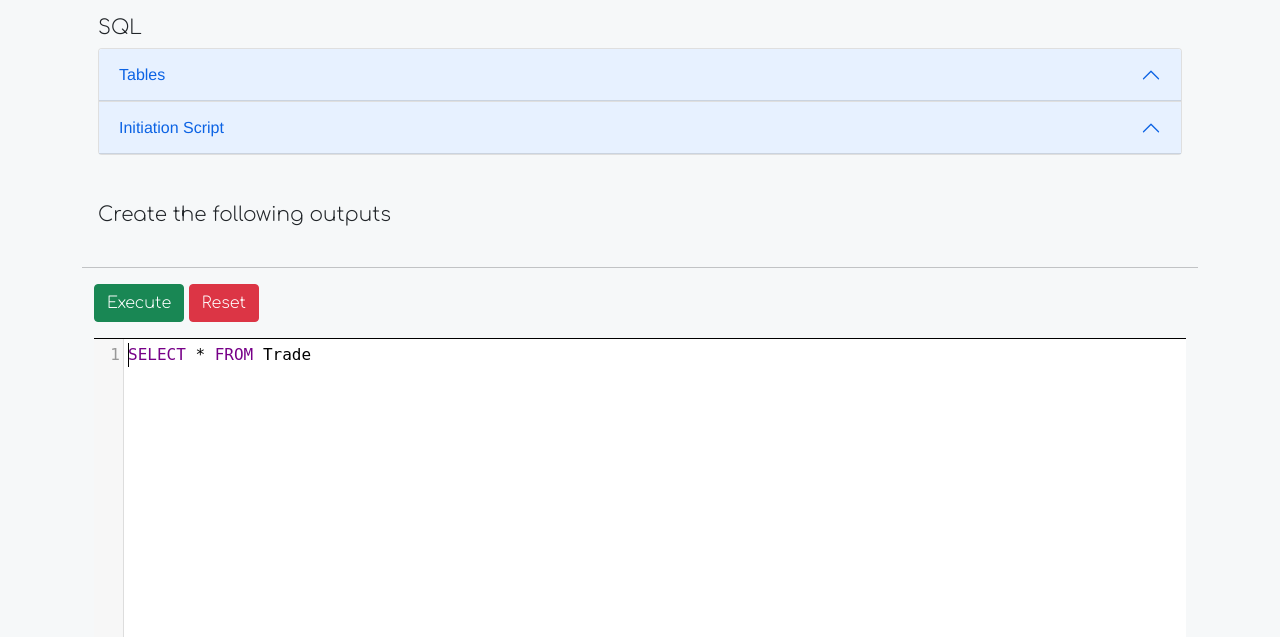
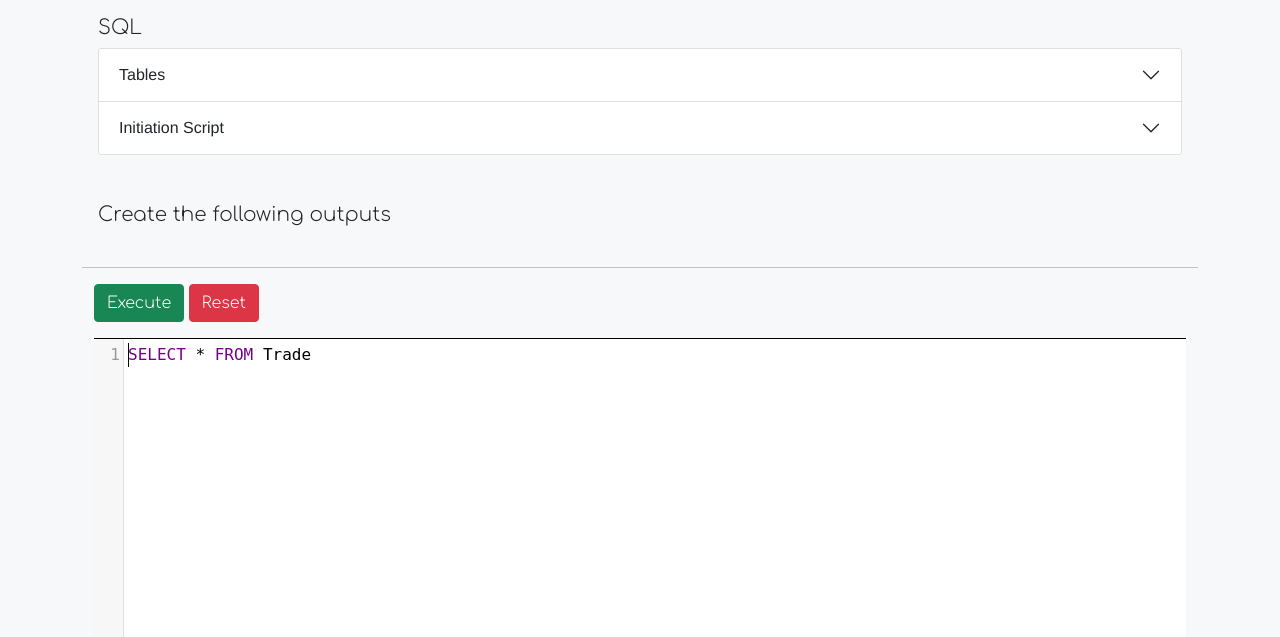
Before and after one commit to euanacampbell/sqlite-editor, a Flask app: template templates/interview.html in a window 1280 px wide. Shown: the top 637 px of the page. Run offline with Flask 2, Linux system fonts and the light colour scheme; the template is opened without the code that fills it, so the values that code supplies are empty; some libraries are stand-ins or nearby versions; some web fonts are replaced.

Commit message:
accordion fix

```diff
--- a/assets/datasets/questions.py
+++ b/assets/datasets/questions.py
@@ -31,6 +31,23 @@ LEFT JOIN firm f ON f.id=i.firmid
 LEFT JOIN trade t ON t.investmentid=i.id
 GROUP BY f.id,
 	   f.firmname"""
+    },
+    'Q4': {
+        'question': 'Produce a list of all unique investor names that are advised by Herbert Johanssen (C00004)',
+        'query': """SELECT DISTINCT c.fullname
+FROM investment i
+LEFT JOIN contact c ON c.id=i.investorid
+LEFT JOIN contact a ON a.id=i.adviserid
+WHERE i.adviserid='C00004'
+"""
+    },
+    'Q5': {
+        'question': 'Calculate how much each investor has spent',
+        'query': """SELECT c.id, SUM(t.shares*t.price) [Cost]
+FROM Trade t
+LEFT JOIN investment i ON i.id=t.investmentid
+LEFT JOIN contact c ON c.id=i.investorid
+GROUP BY c.id"""
     }
 }
 
--- a/templates/interview.html
+++ b/templates/interview.html
@@ -58,7 +58,7 @@
             <div class="accordion mb-5" id="accordionTable">
               <div class="accordion-item">
                 <h2 class="accordion-header" id="headingOne">
-                  <button class="accordion-button" type="button" data-bs-toggle="collapse" data-bs-target="#collapseOne" aria-expanded="true" aria-controls="collapseOne">
+                  <button class="accordion-button collapsed" type="button" data-bs-toggle="collapse" data-bs-target="#collapseOne" aria-expanded="false" aria-controls="collapseOne">
                     Tables
                   </button>
                 </h2>
@@ -83,7 +83,7 @@
               </div>
               <div class="accordion-item">
                 <h2 class="accordion-header" id="headingTwo">
-                  <button class="accordion-button" type="button" data-bs-toggle="collapse" data-bs-target="#collapseTwo" aria-expanded="true" aria-controls="collapseTwo">
+                  <button class="accordion-button collapsed"type="button" data-bs-toggle="collapse" data-bs-target="#collapseTwo" aria-expanded="false" aria-controls="collapseTwo">
                     Initiation Script
                   </button>
                 </h2>
@@ -99,7 +99,7 @@
               {% for question in questions %}
               <div class="accordion-item">
                 <h2 class="accordion-header" id="heading{{question}}">
-                  <button class="accordion-button" type="button" data-bs-toggle="collapse" data-bs-target="#collapse{{question}}" aria-expanded="true" aria-controls="collapse{{question}}">
+                  <button class="accordion-button {% if loop.index==1 %}{% else %}collapsed{% endif %}" type="button" data-bs-toggle="collapse" data-bs-target="#collapse{{question}}" aria-expanded="{% if loop.index==1 %}true{% else %}false{% endif %}" aria-controls="collapse{{question}}">
                     {{question}} - {{questions[question]['question']}}
                   </button>
 
@@ -132,7 +132,6 @@
                 <textarea id="query" name="code" placeholder="SELECT * FROM Trade">
                 </textarea>
                 </form>
-                <!-- <textarea placeholder="SELECT * FROM Trade" style="min-width: 100%; font-family: 'Courier New', monospace;" spellcheck="false" rows="10" class="query" id='query'></textarea> -->
               </div>
               <p id='error-message' style="color:red"></p>
 
```
Also changed, not shown: assets/investments.db.
